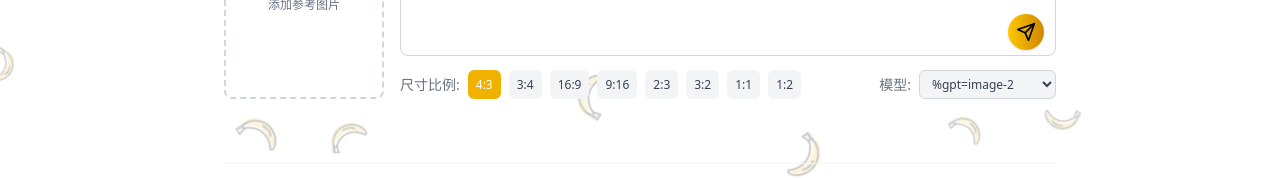
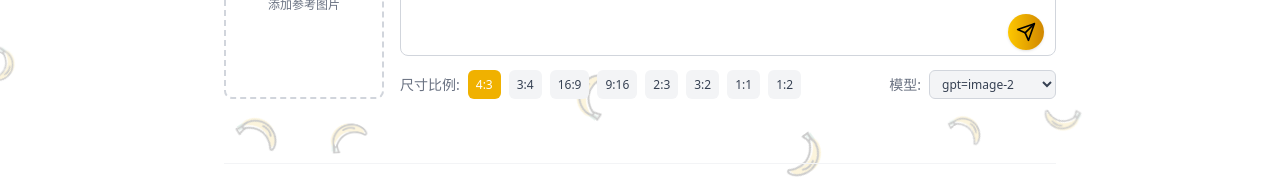
Before and after one commit to Tothvillar/nano.aiseo.one-main, a Next.js app: page /nano.aiseo.one-main/ in a window 1280 px wide. Shown: the part 411-589 px from the top of the page. Built offline with nearby package versions, Linux system fonts and the light colour scheme.

Commit message:
Add files via upload

```diff
--- a/src/components/ImageGenerator.tsx
+++ b/src/components/ImageGenerator.tsx
@@ -408,8 +408,8 @@ const ImageGenerator: React.FC = () => {
                                     onChange={(e) => setModel(e.target.value)}
                                     className="px-2 py-1 text-xs rounded-md bg-gray-100 dark:bg-gray-700 text-gray-700 dark:text-gray-300 border border-gray-300 dark:border-gray-600 focus:outline-none focus:ring-1 focus:ring-yellow-500"
                                 >
-                                    <option value="nano-banana">%gpt=image-2</option>
-                                    <option value="nano-banana-hd">%gpt=image-2-all</option>
+                                    <option value="nano-banana">gpt=image-2</option>
+                                    <option value="nano-banana-hd">gpt=image-2-all</option>
                                 </select>
                             </div>
                         </div>
```
